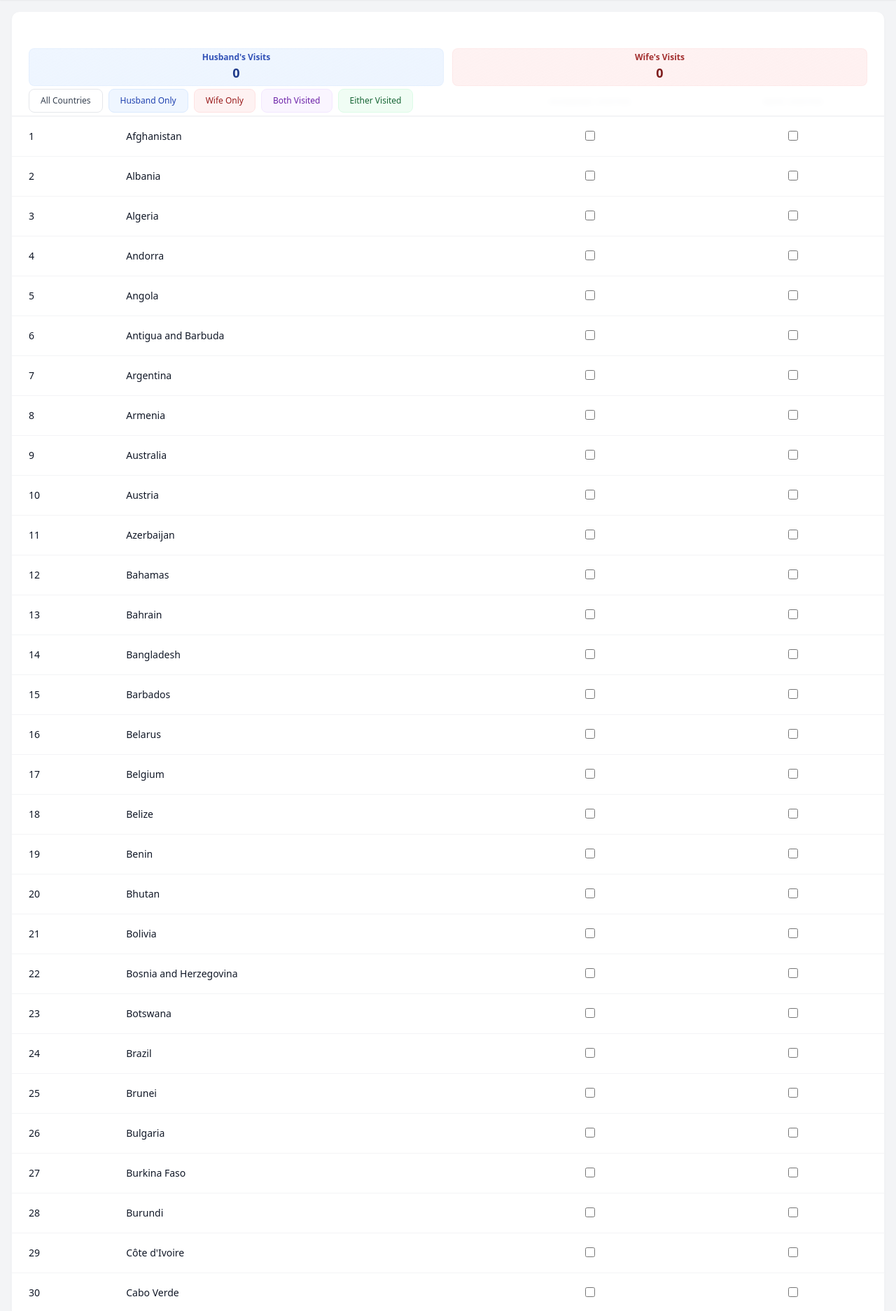
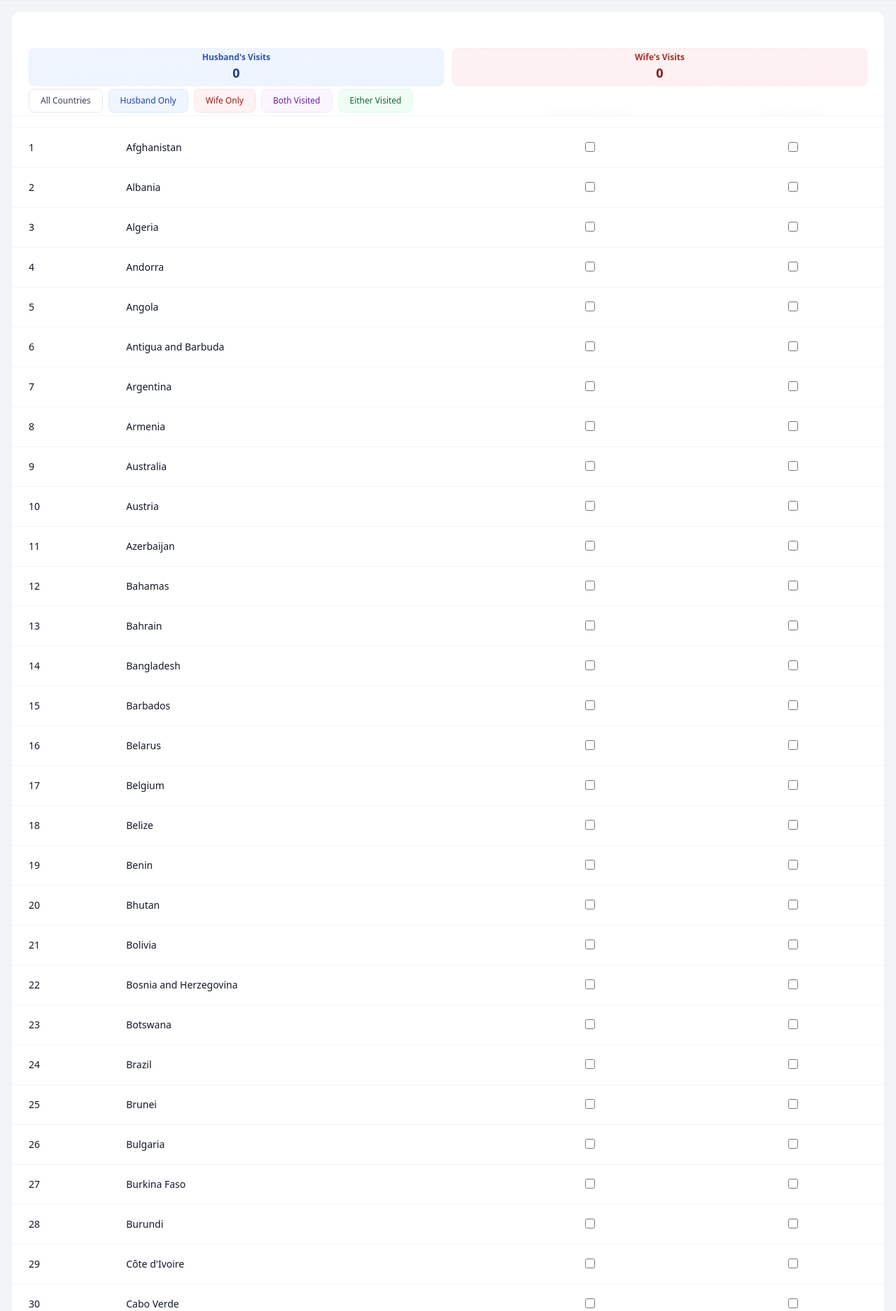
Before and after one commit to pbrao/trip-planner, a Flask app: page /countries in a window 1280 px wide. Shown: the part 72-1946 px from the top of the page at 70% size. Run offline with Flask 3, Linux system fonts and the light colour scheme; data comes from the database, SQL or seed files in the repository; some libraries are stand-ins or nearby versions.

Commit message:
style: Increase table container padding-top from pt-2 to pt-6

```diff
--- a/app/templates/countries.html
+++ b/app/templates/countries.html
@@ -56,7 +56,7 @@
 
     <!-- Table Container -->
     <div class="relative" style="height: calc(100vh - 224px);">
-        <div class="absolute inset-0 overflow-y-auto pt-2">
+        <div class="absolute inset-0 overflow-y-auto pt-6">
             <table class="w-full">
                 <thead>
                     <tr class="bg-white sticky top-0 z-20 border-b border-gray-100">
```
